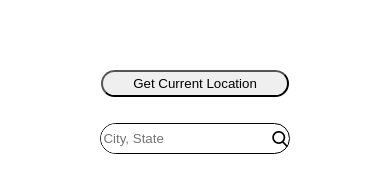
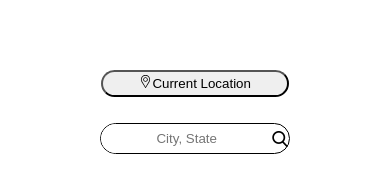
Before and after one commit to kristenmb/ozoneIQ, a React (Create React App) app: page / in a window 390 px wide. Shown: the part 437-630 px from the top of the page. Built offline with nearby package versions, Linux system fonts and the light colour scheme.

Commit message:
Add current location svg

```diff
--- a/src/Components/LandingPage/LandingPage.css
+++ b/src/Components/LandingPage/LandingPage.css
@@ -43,6 +43,11 @@
     height: 2em;
   }
 
+  .locationIcon {
+    height: 1em;
+    width: 1em;
+  }
+
   .chooseLocal {
     display: flex;
     flex-direction: row;
@@ -56,6 +61,7 @@
     border-radius: 2em;
     border: none;
     height: 2em;
+    text-align: center;
   }
 
   .searchButton {
--- a/src/Components/LandingPage/LandingPage.js
+++ b/src/Components/LandingPage/LandingPage.js
@@ -2,6 +2,7 @@ import React, { useState } from 'react'
 import './LandingPage.css'
 import searchIcon from '../../assets/search.png'
 import sun from '../../assets/sun.svg'
+import locationIcon from '../../assets/location.svg'
 
 function LandingPage() {
   const [currentLocation, setCurrentLocation] = useState('')
@@ -14,7 +15,11 @@ function LandingPage() {
         <img className='sun' src={sun} />
       </div>
       <form>
-        <button className='currentLocal'>Get Current Location</button>
+        <button
+          className='currentLocal'>
+          <img className='locationIcon' src={locationIcon}/>
+          Current Location
+        </button>
         <section className='chooseLocal'>
           <input
             type='text'
```
Also changed, not shown: src/assets/location.svg (added).
